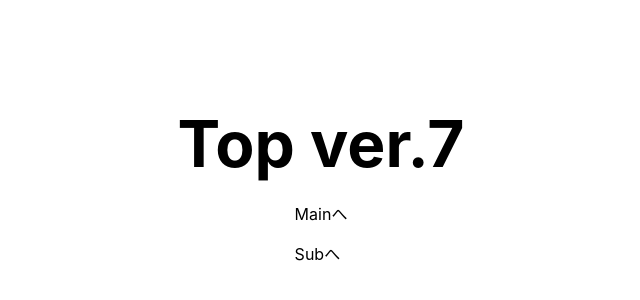
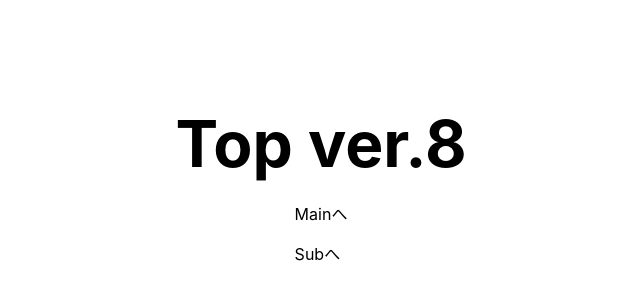
Before and after one commit to akinogu/next-pwa-sample, a Next.js app: page / in a window 1280 px wide. Shown: the part 214-514 px from the top of the page, without its empty margins (319-959 px from the left). Built offline with nearby package versions, Linux system fonts and the light colour scheme.

Commit message:
updated to 8

```diff
--- a/pages/index.tsx
+++ b/pages/index.tsx
@@ -43,7 +43,7 @@ const Home: NextPage = () => {
 
       <main className={styles.main}>
         <h1 className={styles.title}>
-          Top ver.7
+          Top ver.8
         </h1>
         <div className={styles.linkWrap}>
           <Link href='/main'>Mainへ</Link>
```
